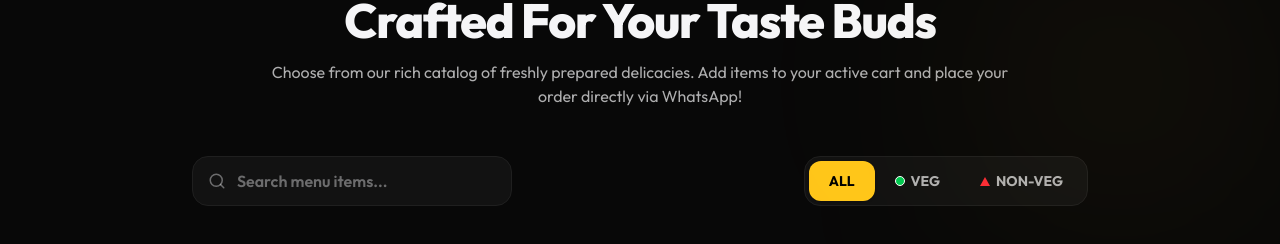
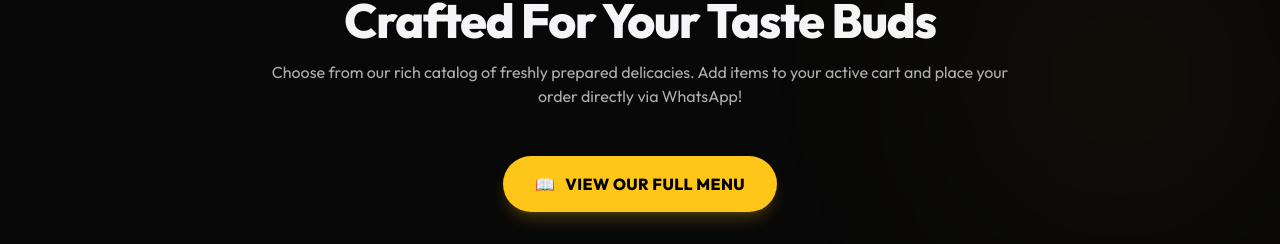
Before and after one commit to adeditsmsg-oss/digital-menu-card, a Next.js app: page / in a window 1280 px wide. Shown: the part 921-1165 px from the top of the page. Built offline with nearby package versions, Linux system fonts and the light colour scheme.

Commit message:
Replace modal photos viewer with direct link button to view full menu page

```diff
--- a/src/components/DigitalMenu.tsx
+++ b/src/components/DigitalMenu.tsx
@@ -183,6 +183,19 @@ export default function DigitalMenu({ isBn }: DigitalMenuProps) {
               "Choose from our rich catalog of freshly prepared delicacies. Add items to your active cart and place your order directly via WhatsApp!"
             )}
           </p>
+        </div>
+
+        {/* External Full Menu CTA */}
+        <div className="flex justify-center mb-10">
+          <a
+            href="https://adeditsmsg-oss.github.io/haveli-cafe-menu/"
+            target="_blank"
+            rel="noopener noreferrer"
+            className="inline-flex items-center gap-2.5 px-8 py-4 rounded-full bg-accent-gold hover:bg-accent-gold/90 text-black font-extrabold text-sm sm:text-base tracking-wide uppercase shadow-lg shadow-accent-gold/20 hover:shadow-xl hover:scale-105 transition-all duration-300"
+          >
+            <span>📖</span>
+            <span>{isBn ? "আমাদের সম্পূর্ণ মেনু দেখুন" : "VIEW OUR FULL MENU"}</span>
+          </a>
         </div>
 
         {/* Search and Veg Toggles */}
```
